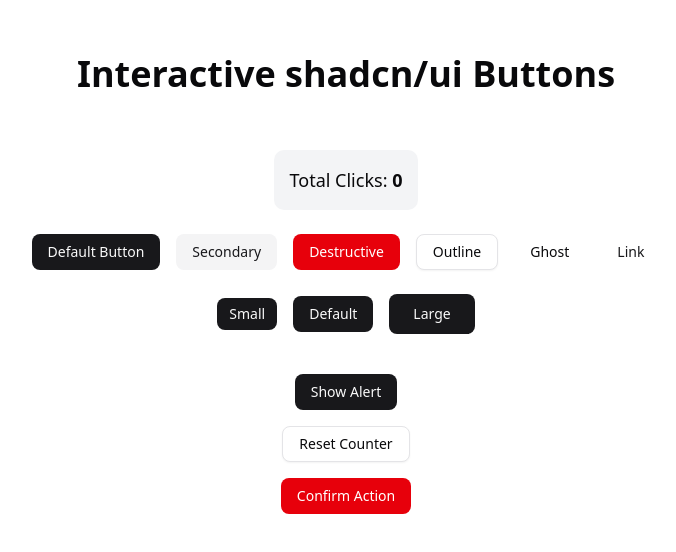
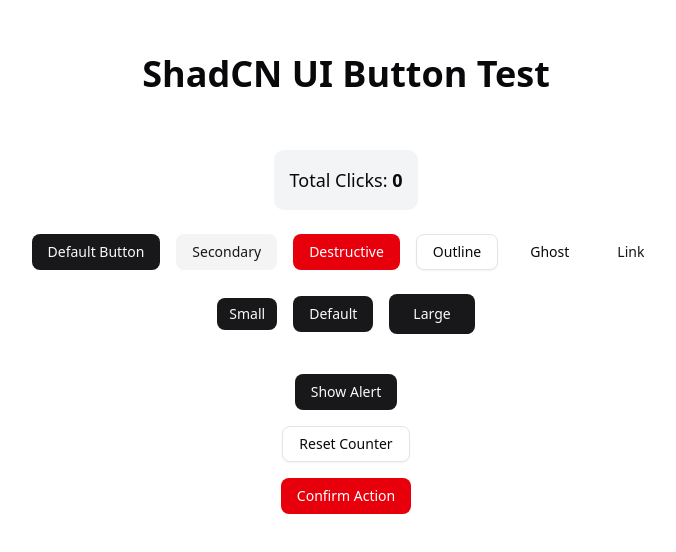
Before and after one commit to CcarrollCI/ShadCN-Button-Test, a Next.js app: page / in a window 1280 px wide. Shown: the part 116-668 px from the top of the page, without its empty margins (294-970 px from the left). Built offline with nearby package versions, Linux system fonts and the light colour scheme.

Commit message:
changed name and fixed button count

```diff
--- a/src/app/page.tsx
+++ b/src/app/page.tsx
@@ -20,7 +20,7 @@ export default function Home() {
   return (
     <div className="flex min-h-screen flex-col items-center justify-center p-24 gap-6">
       <h1 className="text-4xl font-bold text-center mb-8">
-        Interactive shadcn/ui Buttons
+        ShadCN UI Button Test
       </h1>
 
       {/* Status Display */}
@@ -93,7 +93,7 @@ export default function Home() {
       {/* Special interaction buttons */}
       <div className="flex gap-4 flex-col items-center">
         <Button
-          onClick={() => alert(`You've clicked ${clickCount + 1} buttons!`)}
+          onClick={() => alert(`You've clicked ${clickCount} buttons total!`)}
           className="mt-4"
         >
           Show Alert
```
